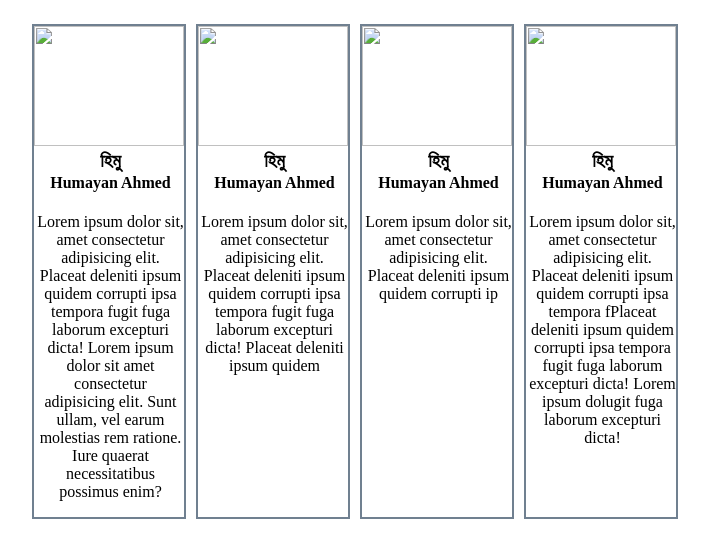
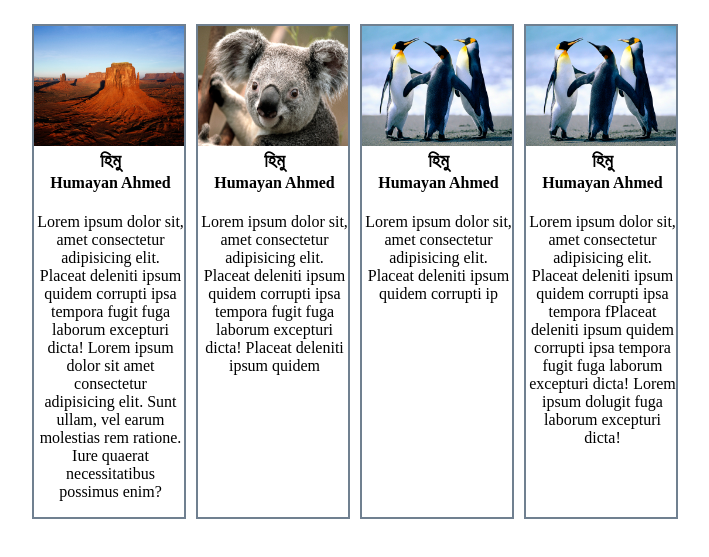
Before and after one commit to mrgoodman525/practise, a plain HTML site: page index.html in a window 1280 px wide. Shown: the part 61-618 px from the top of the page, without its empty margins (285-994 px from the left). Drawn offline with Linux system fonts and the light colour scheme.

Commit message:
Update index.html

```diff
--- a/index.html
+++ b/index.html
@@ -12,7 +12,7 @@
 
 	<div class="card">
 		<div class="img">
-			<img src="../code.jpg" alt="">
+			<img src="Desert.jpg" alt="">
 		</div>
 		<div class="body">
 			<div class="title">
@@ -30,7 +30,7 @@
 	</div>
 	<div class="card">
 		<div class="img">
-			<img src="../PROGECT/connect.png" alt="">
+			<img src="Koala.jpg" alt="">
 		</div>
 		<div class="body">
 			<div class="title">
@@ -48,7 +48,7 @@
 
 	<div class="card">
 		<div class="img">
-			<img src="../code.jpg" alt="">
+			<img src="Penguins.jpg" alt="">
 		</div>
 		<div class="body">
 			<div class="title">
@@ -64,7 +64,7 @@
 	</div>
 	<div class="card">
 		<div class="img">
-			<img src="../code.jpg" alt="">
+			<img src="Penguins.jpg" alt="">
 		</div>
 		<div class="body">
 			<div class="title">
```
